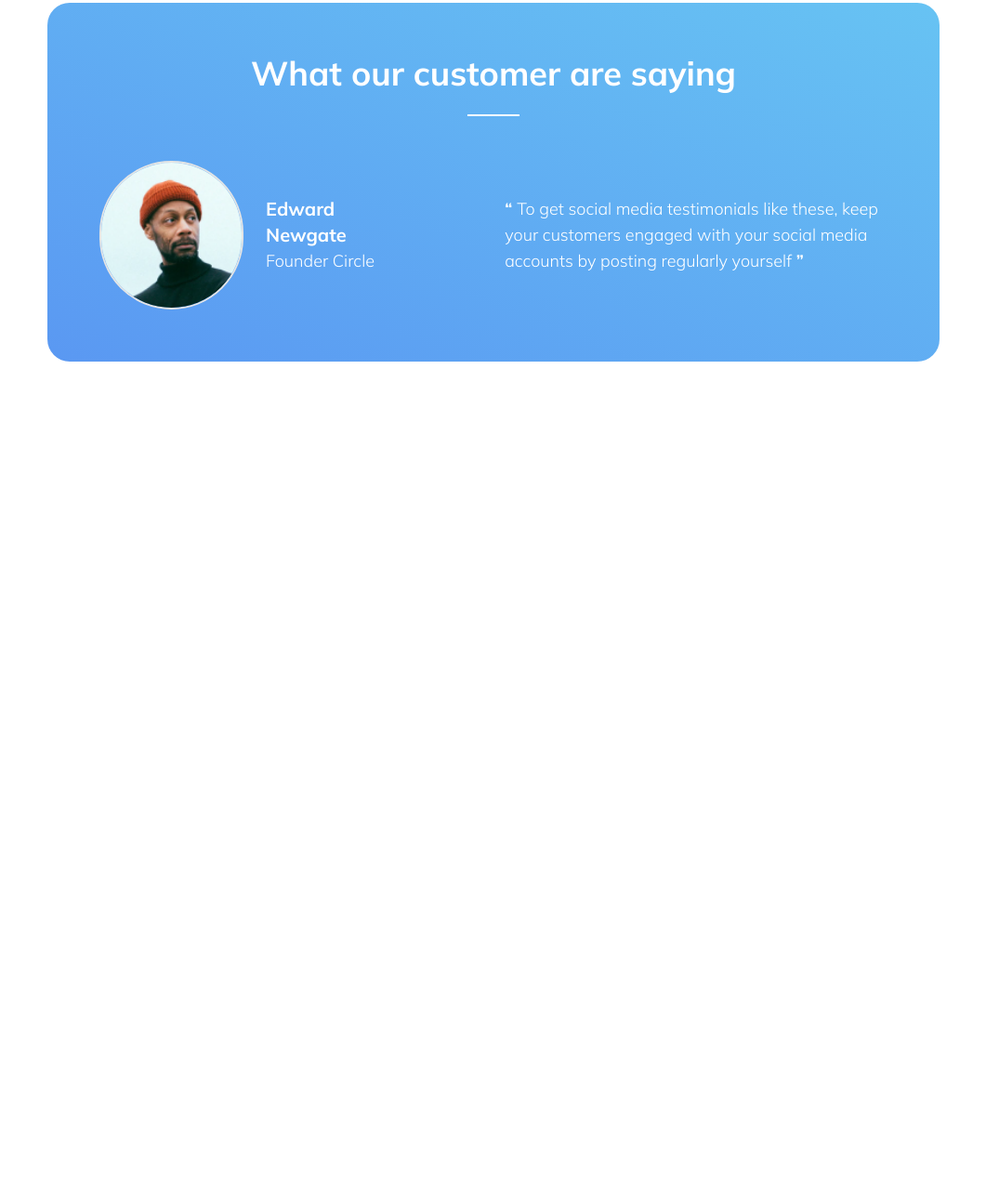
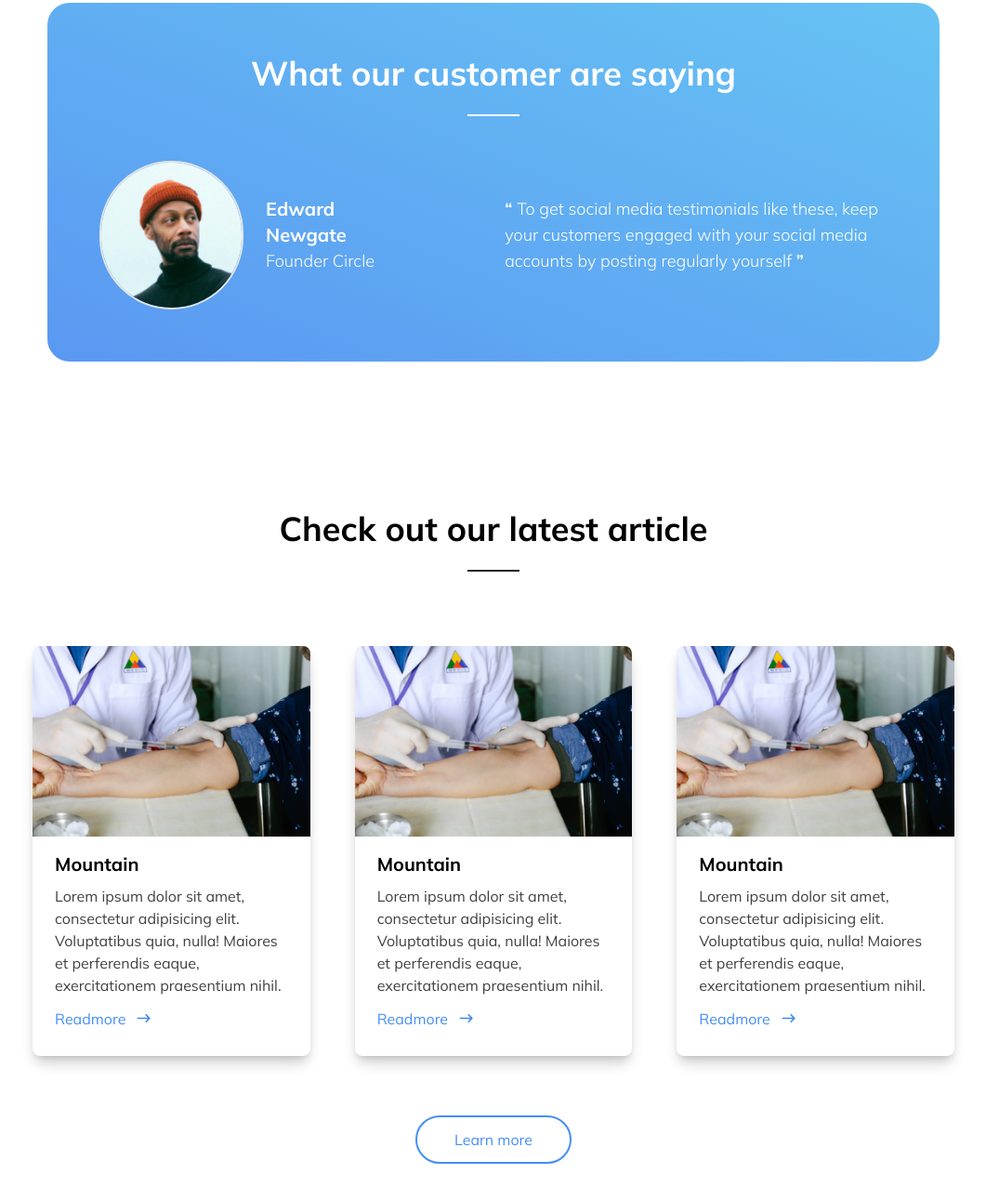
Before and after one commit to Quinnnlp/front-end-101, a website: page elementery/tailwindcss/index.html in a window 1280 px wide. Shown: the part 3045-4336 px from the top of the page at 93% size, without its empty margins (109-1170 px from the left). Before the commit the page ends 3434 px from the top, so only its background shows below. Drawn offline with Linux system fonts and the light colour scheme.

Commit message:
update bai 04

```diff
--- a/elementery/tailwindcss/index.html
+++ b/elementery/tailwindcss/index.html
@@ -187,5 +187,66 @@
                 </div>
         </div>
     </section>
+        <!-- News -->
+        <section class="container flex-col items-center py-20 mt-20 ">
+            <div class="container sm:w-3/4 lg:flex-row mx-auto px-2">
+                <h2 class="text-2xl md:text-3xl lg:text-4xl text-center font-bold mb-6">Check out our latest article</h2>
+                <div class="h-0.5 w-14 bg-gray-800 mx-auto mb-6"></div>
+            </div>
+            <div class="container grid grid-cols-1 md:grid-cols-2 lg:grid-cols-3 gap-12 max-w-screen-lg mt-20">
+                <div class="flex flex-col rounded-lg shadow-lg">
+                    <div class="flex flex-col items-start max-w-sm rounded-lg overflow-hidden shadow-lg pb-3">
+                        <img src="./images/tintuc1.png" alt="tintuc1">
+                        <div class="px-6 py-4">
+                          <div class="font-bold text-xl mb-2">Mountain</div>
+                          <p class="text-gray-700 text-base mb-3">
+                            Lorem ipsum dolor sit amet, consectetur adipisicing elit. Voluptatibus quia, nulla! Maiores et perferendis eaque, exercitationem praesentium nihil.
+                          </p>
+                          <a class="text-quinnio-blue inline-flex gap-3 items-center"href="#"> <span>Readmore </span>
+                            <svg width="15" height="9" viewBox="0 0 15 9" fill="none" xmlns="http://www.w3.org/2000/svg">
+                                <path d="M1.37501 5.30357L11.9822 5.30357L9.65179 7.63393C9.33037 7.95536 9.33037 8.4375 9.65179 8.75893C9.97322 9.08036 10.4554 9.08036 10.7768 8.75893L14.4732 5.0625C14.7947 4.74107 14.7947 4.25893 14.4732 3.9375L10.7768 0.241071C10.4554 -0.0803579 9.97322 -0.080358 9.65179 0.241071C9.33037 0.5625 9.33037 1.04464 9.65179 1.36607L11.9822 3.69643L1.37501 3.69643C0.973222 3.69643 0.571436 4.01786 0.571436 4.5C0.571436 4.98214 0.973222 5.30357 1.37501 5.30357Z" fill="#4089ED"/>
+                                </svg>
+                          </a>
+                        </div>
+                    </div>
+                </div>
+                <div class="flex flex-col rounded-lg shadow-lg">
+                    <div class="flex flex-col items-start max-w-sm rounded-lg overflow-hidden shadow-lg pb-3">
+                        <img src="./images/tintuc1.png" alt="tintuc1">
+                        <div class="px-6 py-4">
+                          <div class="font-bold text-xl mb-2">Mountain</div>
+                          <p class="text-gray-700 text-base mb-3">
+                            Lorem ipsum dolor sit amet, consectetur adipisicing elit. Voluptatibus quia, nulla! Maiores et perferendis eaque, exercitationem praesentium nihil.
+                          </p>
+                          <a class="text-quinnio-blue inline-flex gap-3 items-center"href="#"> <span>Readmore </span>
+                            <svg width="15" height="9" viewBox="0 0 15 9" fill="none" xmlns="http://www.w3.org/2000/svg">
+                                <path d="M1.37501 5.30357L11.9822 5.30357L9.65179 7.63393C9.33037 7.95536 9.33037 8.4375 9.65179 8.75893C9.97322 9.08036 10.4554 9.08036 10.7768 8.75893L14.4732 5.0625C14.7947 4.74107 14.7947 4.25893 14.4732 3.9375L10.7768 0.241071C10.4554 -0.0803579 9.97322 -0.080358 9.65179 0.241071C9.33037 0.5625 9.33037 1.04464 9.65179 1.36607L11.9822 3.69643L1.37501 3.69643C0.973222 3.69643 0.571436 4.01786 0.571436 4.5C0.571436 4.98214 0.973222 5.30357 1.37501 5.30357Z" fill="#4089ED"/>
+                                </svg>
+                          </a>
+                        </div>
+                    </div>
+                </div>
+                <div class="flex flex-col rounded-lg shadow-lg">
+                    <div class="flex flex-col items-start max-w-sm rounded-lg overflow-hidden shadow-lg pb-3">
+                        <img src="./images/tintuc1.png" alt="tintuc1">
+                        <div class="px-6 py-4">
+                          <div class="font-bold text-xl mb-2">Mountain</div>
+                          <p class="text-gray-700 text-base mb-3">
+                            Lorem ipsum dolor sit amet, consectetur adipisicing elit. Voluptatibus quia, nulla! Maiores et perferendis eaque, exercitationem praesentium nihil.
+                          </p>
+                          <a class="text-quinnio-blue inline-flex gap-3 items-center"href="#"> <span>Readmore </span>
+                            <svg width="15" height="9" viewBox="0 0 15 9" fill="none" xmlns="http://www.w3.org/2000/svg">
+                                <path d="M1.37501 5.30357L11.9822 5.30357L9.65179 7.63393C9.33037 7.95536 9.33037 8.4375 9.65179 8.75893C9.97322 9.08036 10.4554 9.08036 10.7768 8.75893L14.4732 5.0625C14.7947 4.74107 14.7947 4.25893 14.4732 3.9375L10.7768 0.241071C10.4554 -0.0803579 9.97322 -0.080358 9.65179 0.241071C9.33037 0.5625 9.33037 1.04464 9.65179 1.36607L11.9822 3.69643L1.37501 3.69643C0.973222 3.69643 0.571436 4.01786 0.571436 4.5C0.571436 4.98214 0.973222 5.30357 1.37501 5.30357Z" fill="#4089ED"/>
+                                </svg>
+                          </a>
+                        </div>
+                    </div>
+                </div>
+            </div>
+            <div class="flex justify-center mt-16">
+                <a class="px-10 py-3 rounded-full border-2 border-quinnio-blue text-quinnio-blue" href="#">Learn more</a>
+            </div>
+        </section>
+    </section>
 </body>
 </html>
```
Also changed, not shown: elementery/tailwindcss/css/style.css, elementery/tailwindcss/images/tintuc1.png (added).
